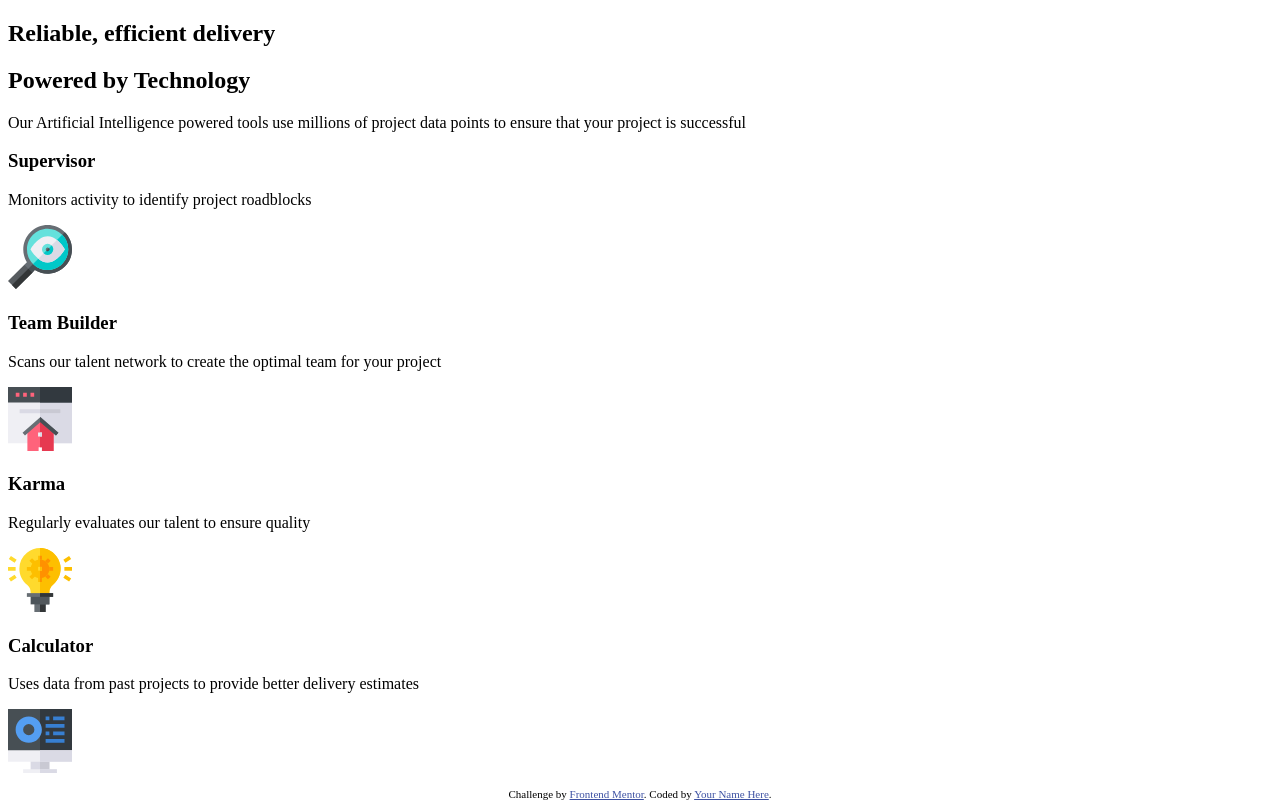
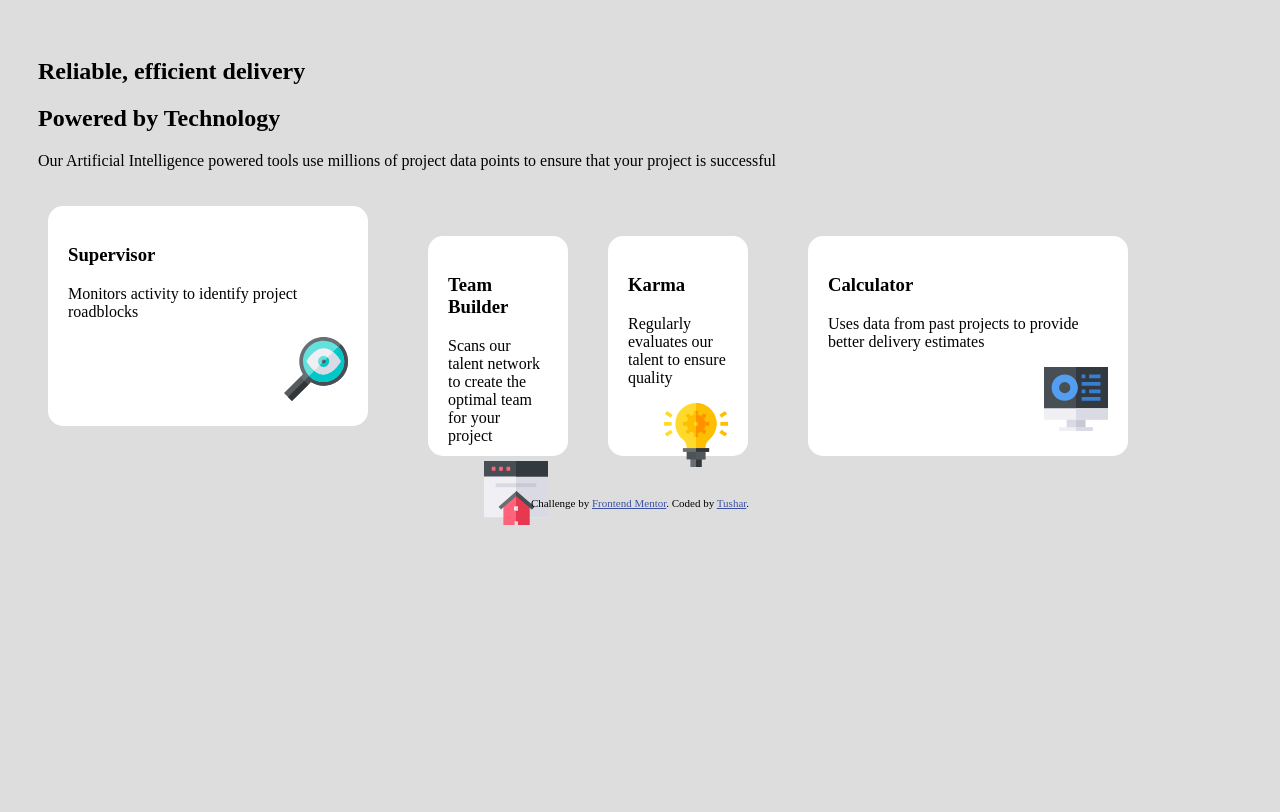
Before and after one commit to TS2410/four-card-feature-frontend-mentor, a plain HTML site: page index.html in a window 1280 px wide. Drawn offline with Linux system fonts and the light colour scheme.

Commit message:
positioned the elements

```diff
--- a/index.html
+++ b/index.html
@@ -10,34 +10,95 @@
 
   <!-- Feel free to remove these styles or customise in your own stylesheet 👍 -->
   <style>
-    .attribution { font-size: 11px; text-align: center; }
-    .attribution a { color: hsl(228, 45%, 44%); }
+    .attribution {
+      font-size: 11px; text-align: center;
+    }
+    .attribution a {
+      color: hsl(228, 45%, 44%);
+    }
+    .display-flx{
+      display: flex;
+    }
+    .display-inline{
+      display: inline;
+    }
+    .flx-direction-row{
+      flex-direction: row;
+    }
+    .flx-direction-column{
+      flex-direction: column;
+    }
+    .align-items-cntr{
+     align-items: center;
+    }
+    .justify-content-cntr{
+      justify-content: center;
+    }
+    .wht-bg{
+      background-color: white;
+    }
+    .border-radius{
+      border-radius: 15px;
+    }
+    .padding{
+      padding: 20px;
+    }
+    .sml-padding{
+      padding: 10px;
+    }
+    .margin{
+      margin: 20px;
+    }
+    body{
+      background-color: rgb(221, 221, 221);
+      height: 97vh;
+    }
+    .card-1, .card-2, .card-3, .card-4{
+      width: 280px;
+      height: 180px;
+    }
+    .cont-card-1, .cont-card-2n3, .cont-card-4{
+      width: 360px;
+      height: 200px;
+      display: flex;
+      flex-direction: row;
+    }
+    .cont-card-1{
+     align-items: center;
+     justify-content: center;
+    }
+    .cont-img{
+      display: flex;
+      flex-direction: row;
+      justify-content: flex-end;
+      width: 100%;
+    }
   </style>
 </head>
-<body>
-  <div class="main">
-    <div class="heading">
+<body class="sml-padding">
+  <div class="main display-flx flx-direction-column">
+    <div class="heading padding">
     <h2>Reliable, efficient delivery</h2>
     <h2>Powered by Technology</h2>
 
     <p>Our Artificial Intelligence powered tools use millions of project data points
     to ensure that your project is successful</p>
     </div>
-    <div class="container">
-      <div class="cont-card-1">
-        <div class="card-1">
+    <div class="container display-flx flx-direction-row">
+      <div class="cont-card-1 sml-padding">
+        <div class="card-1 wht-bg border-radius padding margin display-flx flx-direction-column"><!--card1 start-->
           <div class="head">
             <h3>Supervisor</h3>
             <p>Monitors activity to identify project roadblocks</p>
           </div>
           <div class="cont-img">
             <img src="./images/icon-supervisor.svg">
-          </div>
+          </div><!--card1 end-->
         </div>
       </div>
 
-      <div class="cont-card-2n3">
-        <div class="card-2">
+      <div class="cont-card-2n3 sml-padding">
+        <div class="card-2 wht-bg border-radius padding margin display-flx flx-direction-column"><!--card2 start-->
           <div class="head">
             <h3>Team Builder</h3>
             <p>Scans our talent network to create the optimal team for your project</p>
@@ -45,8 +106,8 @@
           <div class="cont-img">
             <img src="./images/icon-team-builder.svg">
           </div>
-        </div>
-        <div class="card-3">
+        </div><!--card2 end-->
+        <div class="card-3 wht-bg border-radius padding margin display-flx flx-direction-column"><!--card3 start-->
           <div class="head">
             <h3>Karma</h3>
             <p>Regularly evaluates our talent to ensure quality</p>
@@ -54,11 +115,11 @@
           <div class="cont-img">
             <img src="./images/icon-karma.svg">
           </div>
-        </div>
+        </div><!--card3 end-->
       </div>
 
-      <div class="-cont-card-4">
-        <div class="card-4">
+      <div class="-cont-card-4 sml-padding">
+        <div class="card-4 wht-bg border-radius padding margin display-flx flx-direction-column"><!--card4 start-->
           <div class="head">
             <h3>Calculator</h3>
             <p>Uses data from past projects to provide better delivery estimates</p>
@@ -66,16 +127,15 @@
           <div class="cont-img">
             <img src="./images/icon-calculator.svg">
           </div>
-        </div>
+        </div><!--card4 end-->
       </div>
     </div>
   </div>
 
-
   <footer>
     <p class="attribution">
       Challenge by <a href="https://www.frontendmentor.io?ref=challenge" target="_blank">Frontend Mentor</a>.
-      Coded by <a href="#">Your Name Here</a>.
+      Coded by <a href="https://www.linkedin.com/in/tushar-sharma-b551ba345/"  target="_blank">Tushar</a>.
     </p>
   </footer>
 </body>
```
